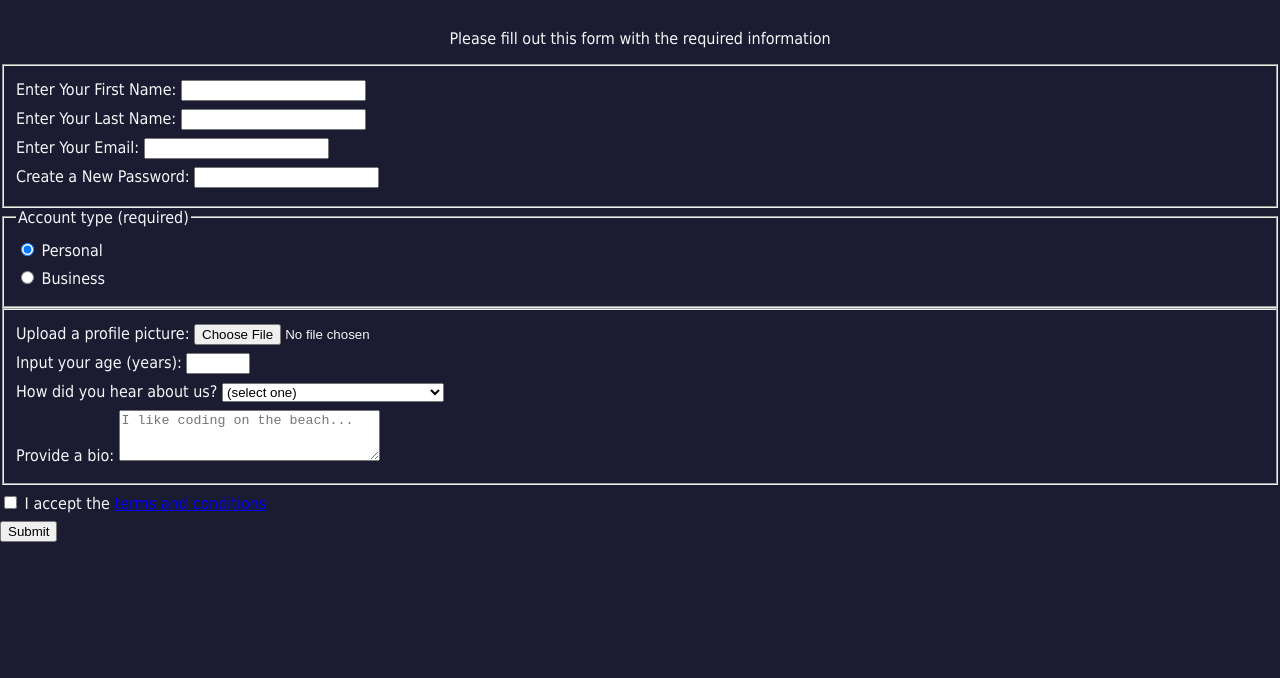
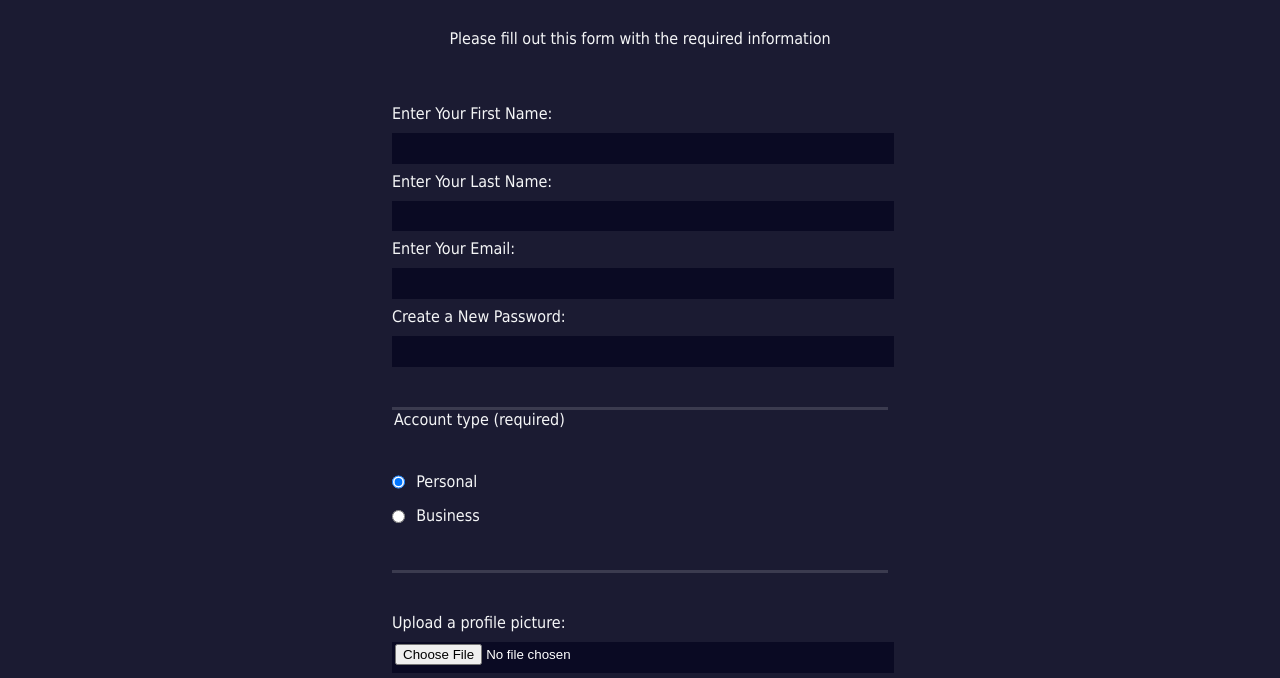
Before and after one commit to DevLuisairton/FreeCodeCamp, a plain HTML site: page 04 - Formulario de Registro/index.html in a window 1280 px wide. Shown: the part 73-751 px from the top of the page. Drawn offline with Linux system fonts and the light colour scheme; files that its build step writes are made by us from their sources.

Commit message:
Atualizando projeto do Formulario

```diff
--- a/04 - Formulario de Registro/index.html
+++ b/04 - Formulario de Registro/index.html
@@ -4,7 +4,7 @@
 <head>
   <meta charset="UTF-8">
   <title>Registration Form</title>
-  <link rel="stylesheet" href="styles.css" />
+  <link rel="stylesheet" href="src/styles.css" />
 </head>
 
 <body>
@@ -22,9 +22,10 @@
     </fieldset>
     <fieldset>
       <legend>Account type (required)</legend>
-      <label for="personal-account"><input id="personal-account" type="radio" name="account-type" checked />
-        Personal</label>
-      <label for="business-account"><input id="business-account" type="radio" name="account-type" /> Business</label>
+      <label for="personal-account"><input id="personal-account" type="radio" name="account-type" class="inline"
+          checked /> Personal</label>
+      <label for="business-account"><input id="business-account" type="radio" name="account-type" class="inline" />
+        Business</label>
     </fieldset>
     <fieldset>
       <label for="profile-picture">Upload a profile picture: <input id="profile-picture" type="file"
@@ -44,8 +45,8 @@
       </label>
     </fieldset>
     <label for="terms-and-conditions">
-      <input id="terms-and-conditions" type="checkbox" required name="terms-and-conditions" /> I accept the <a
-        href="https://www.freecodecamp.org/news/terms-of-service/">terms and conditions</a>
+      <input class="inline" id="terms-and-conditions" type="checkbox" required name="terms-and-conditions" /> I accept
+      the <a href="https://www.freecodecamp.org/news/terms-of-service/">terms and conditions</a>
     </label>
     <input type="submit" value="Submit" />
   </form>
--- a/04 - Formulario de Registro/src/styles.css
+++ b/04 - Formulario de Registro/src/styles.css
@@ -8,14 +8,75 @@ body {
   font-size: 16px;
 }
 
-h1, p {
+h1,
+p {
   margin: 1em auto;
   text-align: center;
 }
 
+form {
+  width: 60vw;
+  max-width: 500px;
+  min-width: 300px;
+  margin: 0 auto;
+  padding-bottom: 2em;
+}
 
+fieldset {
+  border: none;
+  padding: 2rem 0;
+  border-bottom: 3px solid #3b3b4f;
+}
+
+fieldset:last-of-type {
+  border-bottom: none;
+}
 
 label {
   display: block;
   margin: 0.5rem 0;
 }
+
+input,
+textarea,
+select {
+  margin: 10px 0 0 0;
+  width: 100%;
+  min-height: 2em;
+}
+
+input,
+textarea {
+  background-color: #0a0a23;
+  border: 1px solid #0a0a23;
+  color: #ffffff;
+}
+
+.inline {
+  width: unset;
+  margin: 0 0.5em 0 0;
+  vertical-align: middle;
+}
+
+input[type="submit"] {
+  display: block;
+  width: 60%;
+  margin: 1em auto;
+  height: 2em;
+  font-size: 1.1rem;
+  background-color: #3b3b4f;
+  border-color: white;
+  min-width: 300px;
+}
+
+input[type="file"] {
+  padding: 1px 2px;
+}
+
+.inline {
+  display: inline;
+}
+
+a {
+  color: #dfdfe2;
+}
```
